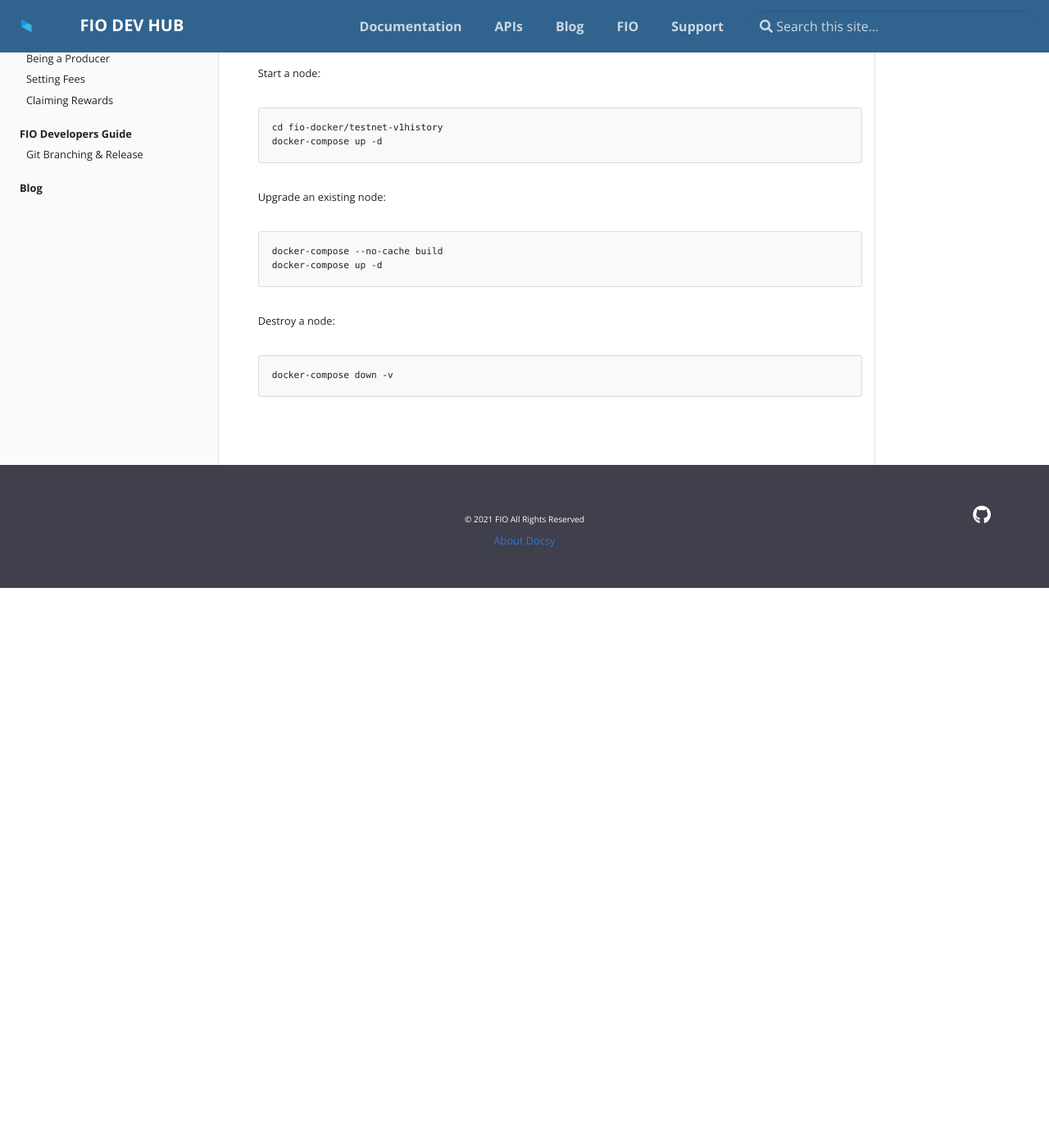
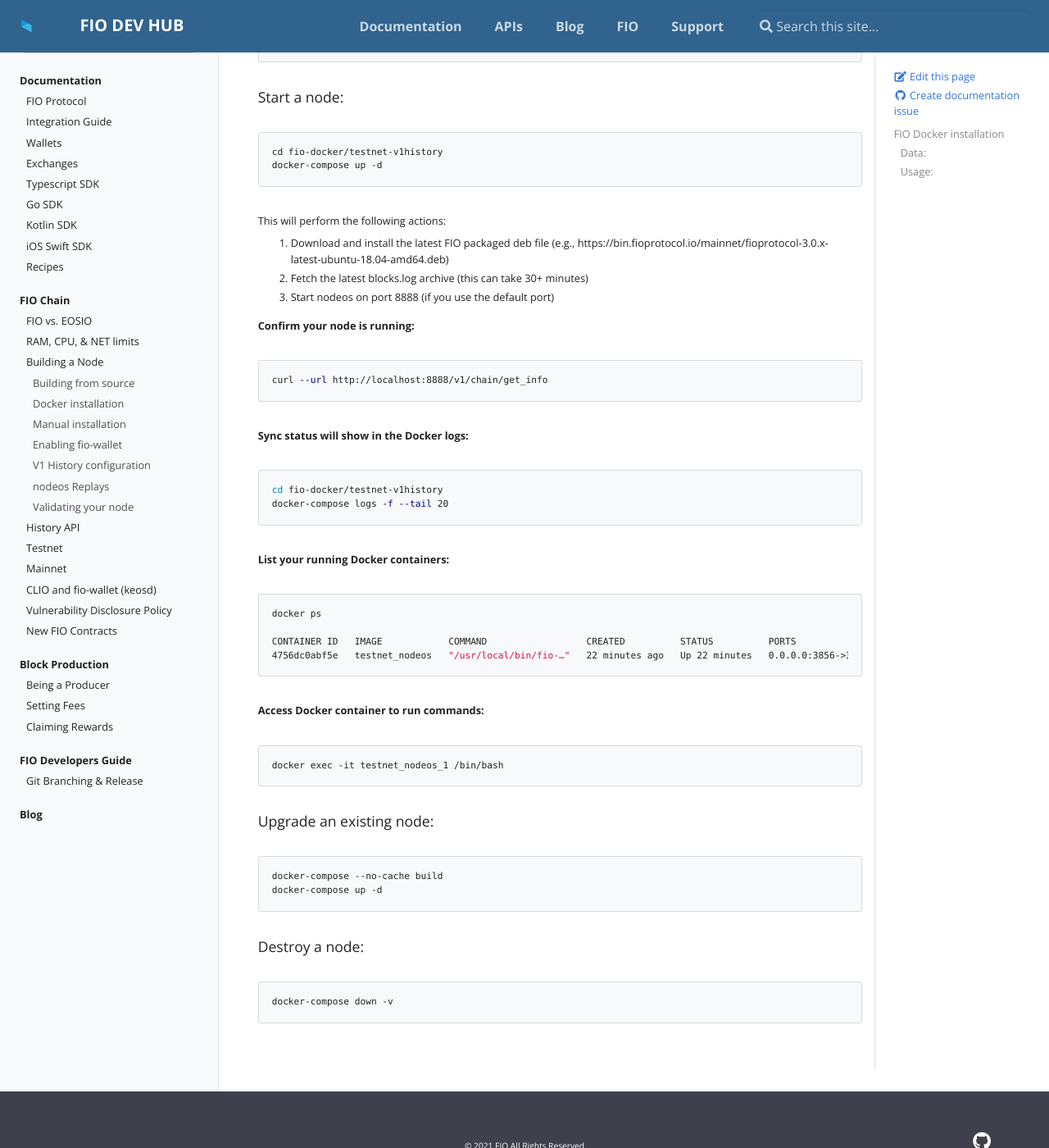
Before and after one commit to fioprotocol/fio-devhub, a Jekyll site: the page built from _docs/chain/node-build-docker.md, in a window 1280 px wide and 1400 px high, scrolled down 1032 px. Shown: the whole window at 82% size. Built offline with Jekyll 4.4.1, drawn with Linux system fonts in a browser that asks for light colours; before the commit the page ends 1749 px from its top, so only the background shows below that.

Commit message:
Update to docker node install

````diff
--- a/_docs/chain/node-build-docker.md
+++ b/_docs/chain/node-build-docker.md
@@ -24,13 +24,13 @@ time, expect 30 minutes or more, but is much faster than waiting for a node to s
 
 {% include alert.html type="info" content="The API is exposed on 8888, and P2P is on 3856 for all images. Edit the docker-compose if your needs differ." %}
 
-#### Data:
+### Data:
 
 Each container will store the chain data in a volume, allowing for easy upgrades without data loss.
 
-#### Usage:
+### Usage:
 
-Install docker (ubuntu)
+##### Install docker (ubuntu)
 
 ```
 sudo apt-get install -y docker.io python3 python3-pip git
@@ -39,27 +39,62 @@ sudo usermod -a -G docker $(whoami)
 newgrp
 ```
 
-Clone the fio-docker repository:
+##### Clone the fio-docker repository:
 
 ```
 git clone https://github.com/fioprotocol/fio-docker.git
 ```
 
-Start a node:
+##### Start a node:
 
 ```
 cd fio-docker/testnet-v1history
 docker-compose up -d
 ```
 
-Upgrade an existing node:
+This will perform the following actions:
+
+1. Download and install the latest FIO packaged deb file (e.g., https://bin.fioprotocol.io/mainnet/fioprotocol-3.0.x-latest-ubuntu-18.04-amd64.deb)
+2. Fetch the latest blocks.log archive (this can take 30+ minutes)
+3. Start nodeos on port 8888 (if you use the default port)
+
+
+**Confirm your node is running:**
+
+```shell
+curl --url http://localhost:8888/v1/chain/get_info
+```
+
+**Sync status will show in the Docker logs:**
+
+```shell
+cd fio-docker/testnet-v1history
+docker-compose logs -f --tail 20
+```
+
+**List your running Docker containers:**
+
+```shell
+docker ps
+
+CONTAINER ID   IMAGE            COMMAND                  CREATED          STATUS          PORTS                                                                                  NAMES
+4756dc0abf5e   testnet_nodeos   "/usr/local/bin/fio-…"   22 minutes ago   Up 22 minutes   0.0.0.0:3856->3856/tcp, :::3856->3856/tcp, 0.0.0.0:8888->8888/tcp, :::8888->8888/tcp   testnet_nodeos_1
+```
+
+**Access Docker container to run commands:**
+
+```
+docker exec -it testnet_nodeos_1 /bin/bash
+```
+
+##### Upgrade an existing node:
 
 ```
 docker-compose --no-cache build
 docker-compose up -d
 ```
 
-Destroy a node:
+##### Destroy a node:
 
 ```
 docker-compose down -v
````
